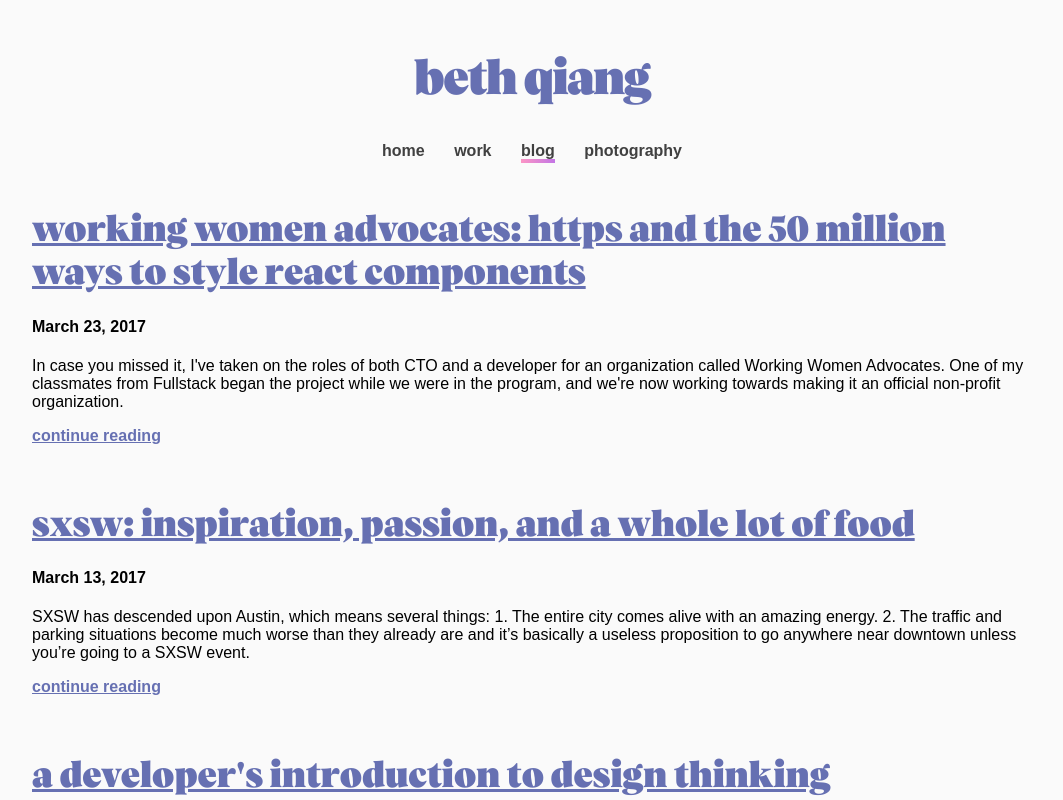
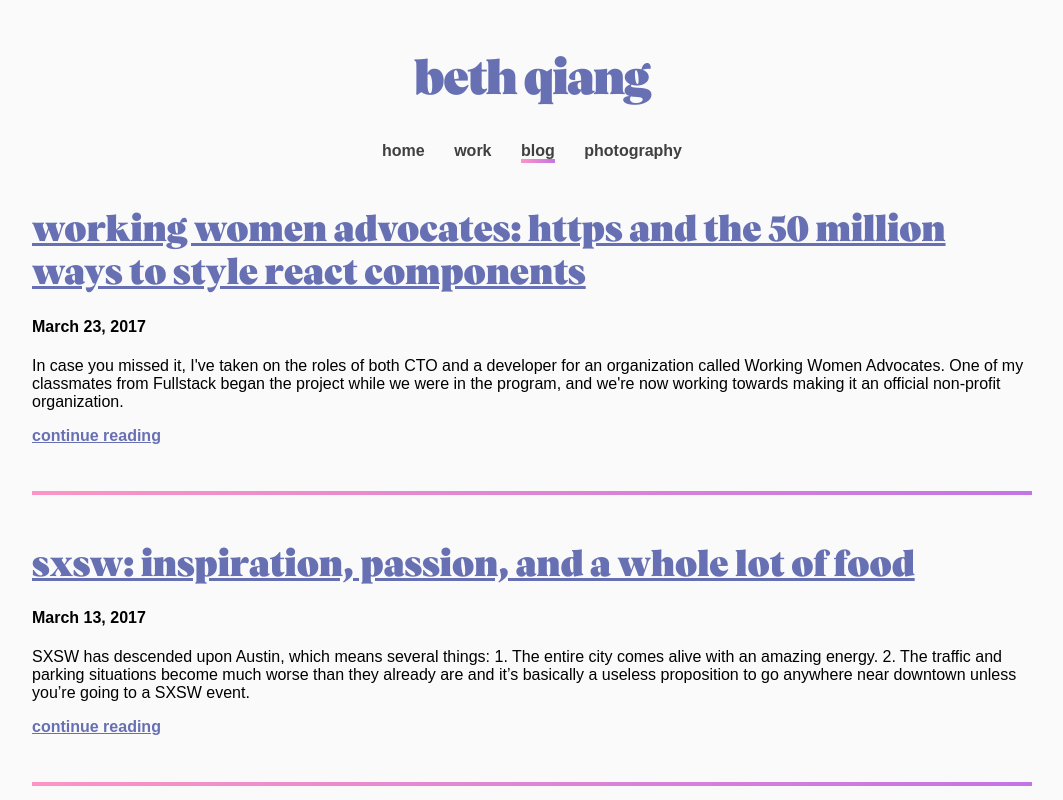
Before and after one commit to bethqiang/bethqiang.github.io, a Next.js app: page /blog in a window 1280 px wide. Shown: the top 800 px of the page, without its empty margins (108-1171 px from the left). Built offline with nearby package versions, Linux system fonts and the light colour scheme; a web font is replaced by a local one.

Commit message:
add lil gradient line to post summary divs

```diff
--- a/styles/pages/blog.module.scss
+++ b/styles/pages/blog.module.scss
@@ -1,7 +1,11 @@
 @import '../variables';
 
 .postContainer {
-  margin-bottom: 60px;
+  &:not(:last-child) {
+    @include gradient-underline;
+    padding-bottom: 50px;
+  }
+  margin-bottom: 50px;
   a {
     font-family: vesterbro-poster, serif;
     text-transform: lowercase;
```
